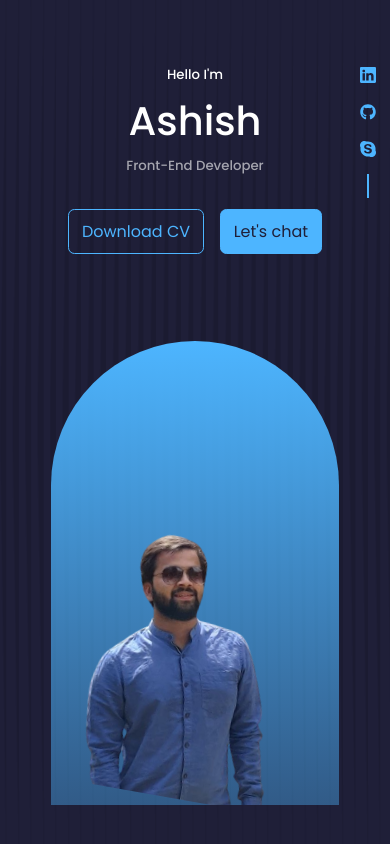
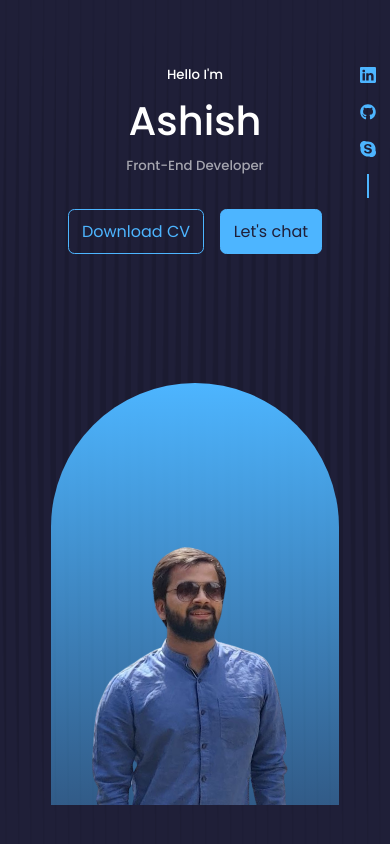
Before and after one commit to ash14ish/My-Portfolio, a React (Create React App) app: page / in a window 390 px wide. Shown: the top 844 px of the page. Built offline with nearby package versions, Linux system fonts and the light colour scheme.

Commit message:
portfolio

```diff
--- a/src/components/Home/Home.css
+++ b/src/components/Home/Home.css
@@ -76,14 +76,13 @@ header {
   }
 
   .my-pic {
-    height: 55vh;
+    height: 50vh;
     padding: 0;
     bottom: 0;
   }
 
   .my-pic img {
-    height: 82%;
-    transform: rotate(10deg) translateY(30%) scale(0.8);
+    transform: rotate(10deg) translate(5%, 30%) scale(0.95);
   }
 
   .scroll__down {
```
